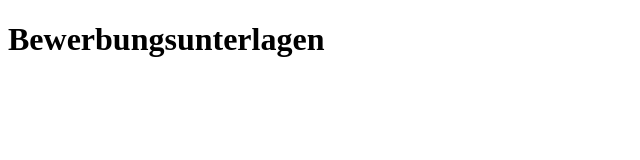
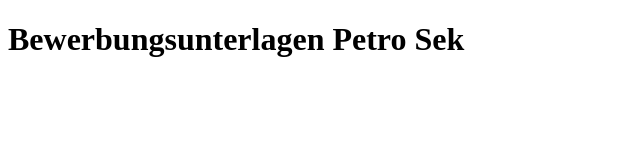
Before and after one commit to Pitt-ON/bewerbungsunterlagen, a plain HTML site: page index.html in a window 1280 px wide. Shown: the whole page, without its empty margins (0-640 px from the left). Drawn offline with Linux system fonts and the light colour scheme.

Commit message:
Petro Sek

```diff
--- a/index.html
+++ b/index.html
@@ -9,7 +9,7 @@
 </head>
 
 <body>
-    <h1>Bewerbungsunterlagen</h1>
+    <h1>Bewerbungsunterlagen Petro Sek</h1>
 </body>
 
 </html>
```
